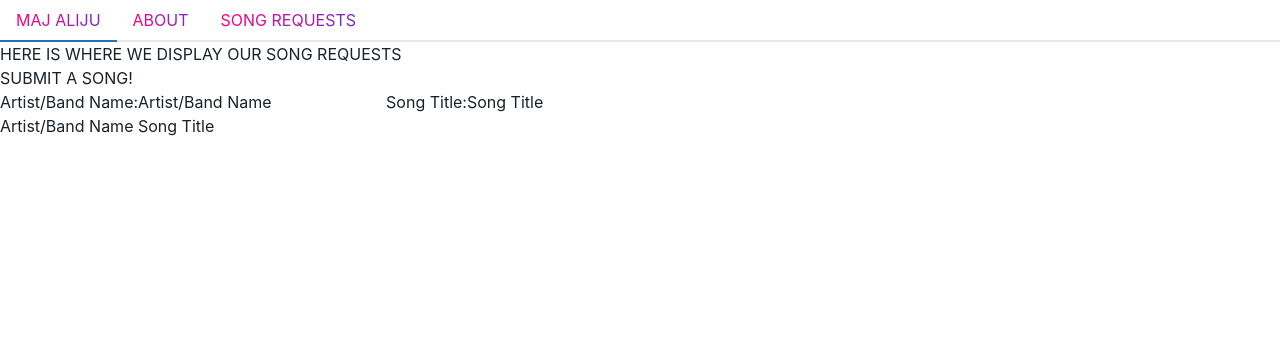
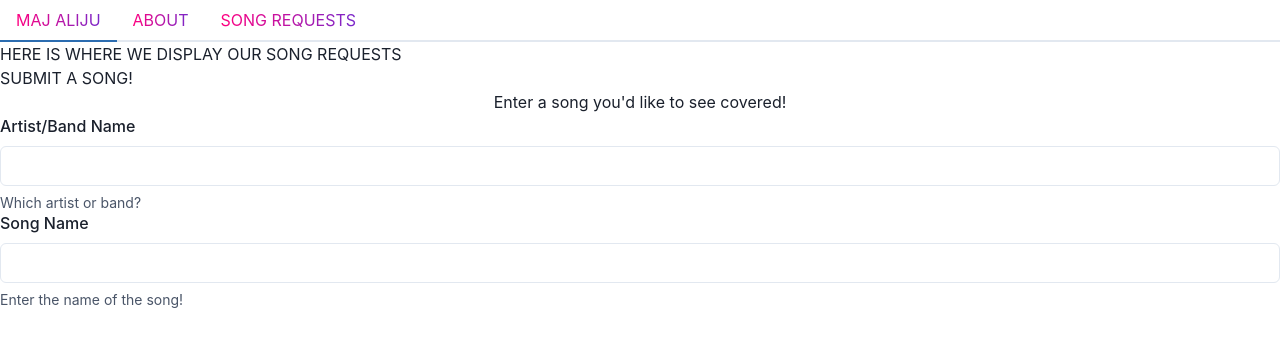
Before and after one commit to majaliju/artist-portfolio-page, a React (Create React App) app: page /songrequests in a window 1280 px wide. Shown: the top 346 px of the page. Built offline with nearby package versions, Linux system fonts and the light colour scheme; data requests are answered from the project's data file.

Commit message:
updated SongForm elements, with Chakra elements

```diff
--- a/src/components/Home.js
+++ b/src/components/Home.js
@@ -10,7 +10,7 @@ function Home(){
           fontSize='2xl'
           fontWeight='extrabold'
         >
-          this is the home page
+          THE OFFICIAL SITE OF MUSIC ARTIST MAJ ALIJU
         </Text>
     </div>
   )
--- a/src/components/Navbar.js
+++ b/src/components/Navbar.js
@@ -14,6 +14,7 @@ function Navbar() {
     <Tabs>
       <TabList>
         <Tab>
+          <NavLink to="/HOME" exact>
             <Text
               bgGradient="linear(to-l, #7928CA, #FF0080)"
               bgClip="text"
@@ -22,6 +23,7 @@ function Navbar() {
             >
               MAJ ALIJU
             </Text>
+          </NavLink>
         </Tab>
         <Tab>
           <NavLink to="/About" exact>
--- /dev/null
+++ b/src/components/SongForm.js
@@ -0,0 +1,54 @@
+import React, { useState } from "react";
+import {
+  FormControl,
+  FormLabel,
+  FormHelperText,
+  Input,
+  SimpleGrid,
+  Box,
+  Center,
+  Text
+} from "@chakra-ui/react";
+
+function SongForm() {
+  const [form, setForm] = useState({
+    artistName: "",
+    songTitle: "",
+  });
+
+  return (
+    <>
+    <Box>
+      <Center>
+        <Text fontSize="3x1">Enter a song you'd like to see covered!</Text>
+      </Center>
+    </Box>
+      <SimpleGrid>
+        <FormControl>
+          <FormLabel htmlFor="artistName">Artist/Band Name</FormLabel>
+          <Input
+            id="artistName"
+            type="artistName"
+            value={form.artistName}
+            onChange={(e) => {
+              setForm({
+                ...form,
+                artistName: e.target.value,
+              });
+            }}
+          />
+          <FormHelperText>Which artist or band?</FormHelperText>
+        </FormControl>
+      </SimpleGrid>
+      <SimpleGrid>
+        <FormControl>
+          <FormLabel htmlFor="songName">Song Name</FormLabel>
+          <Input id="songName" type="songName" />
+          <FormHelperText>Enter the name of the song!</FormHelperText>
+        </FormControl>
+      </SimpleGrid>
+    </>
+  );
+}
+
+export default SongForm;
--- a/src/components/SongRequests.js
+++ b/src/components/SongRequests.js
@@ -1,5 +1,5 @@
 import React, {useState, useEffect} from "react";
-import SongSubmissionForm from "./SongSubmissionForm";
+import SongForm from "./SongForm";
 
 function SongRequests(){
   // create a state for the song requests
@@ -25,7 +25,7 @@ function SongRequests(){
     <div>
       <h3>HERE IS WHERE WE DISPLAY OUR SONG REQUESTS</h3>
       <h3>SUBMIT A SONG!</h3>
-      <SongSubmissionForm />
+      <SongForm songData={songData} setSongData={setSongData}/>
 
     </div>
   )
--- a/src/components/SongSubmissionForm.js
+++ /dev/null
@@ -1,42 +0,0 @@
-import React, { useState } from "react";
-
-function SongSubmissionForm() {
-  const [form, setForm] = useState({
-    artistName: "Artist/Band Name",
-    songTitle: "Song Title"
-  });
-
-  return (
-    <>
-      <label>
-        Artist/Band Name:
-        <input
-          value={form.artistName}
-          onChange={(e) => {
-            setForm({
-              ...form,
-              artistName: e.target.value,
-            });
-          }}
-        />
-      </label>
-      <label>
-        Song Title:
-        <input
-          value={form.songTitle}
-          onChange={(e) => {
-            setForm({
-              ...form,
-              songTitle: e.target.value,
-            });
-          }}
-        />
-      </label>
-      <p>
-        {form.artistName} {form.songTitle}
-      </p>
-    </>
-  );
-}
-
-export default SongSubmissionForm;
```
Also changed, not shown: public/maj-dark-avy.jpg (added), public/myb-cover.jpeg (added). Lines whose indentation alone changed are shown as unchanged.
